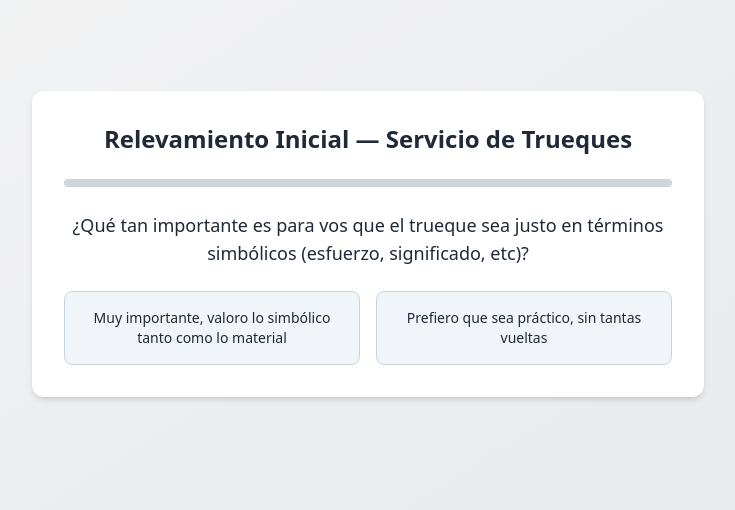
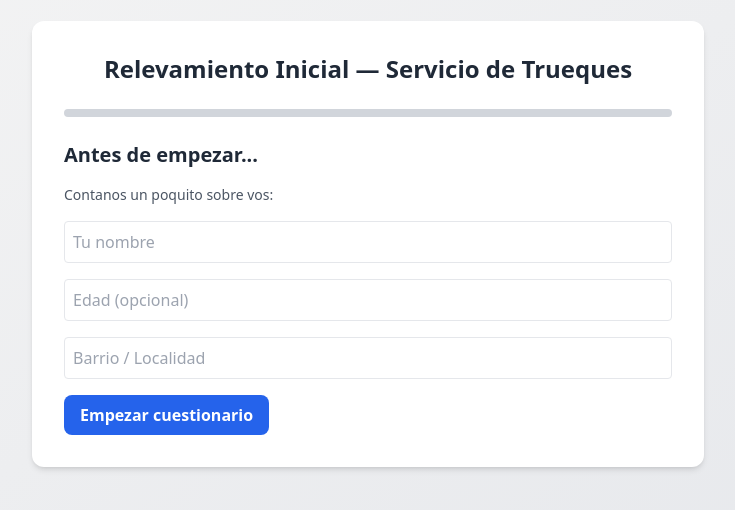
Before and after one commit to IsmaelHernandezUY/truequerelev, a React (Vite) app in the folder tek-trueque/: page / in a window 1280 px wide. Shown: the part 156-666 px from the top of the page, without its empty margins (272-1007 px from the left). Built offline with nearby package versions, Linux system fonts and the light colour scheme; the HTML template or start-up script is replaced by a standard one.

Commit message:
Update App.jsx

```diff
--- a/tek-trueque/src/App.jsx
+++ b/tek-trueque/src/App.jsx
@@ -1,4 +1,3 @@
-// pages/EncuestaTrueque.jsx
 import { useEffect, useState } from "react";
 import { motion } from "framer-motion";
 import { Button } from "@/components/ui/button";
@@ -7,59 +6,59 @@ import { Textarea } from "@/components/ui/textarea";
 
 const allQuestions = [
   {
-    title: "¿Qué valorás más al participar en un trueque?",
+    title: "¿Qué te gusta más cuando hacés un trueque?",
     options: [
-      { text: "La oportunidad de conocer nuevas personas", points: 9, tag: "comunitario", consequence: "Priorizás el vínculo social por sobre el objeto." },
-      { text: "El hecho de obtener algo útil para mí", points: 6, tag: "utilitario", consequence: "Primás la funcionalidad del intercambio." },
+      { text: "Conocer gente nueva y hacer comunidad", points: 9 },
+      { text: "Conseguir algo que realmente necesito", points: 6 },
     ],
   },
   {
-    title: "¿Aceptarías un trueque donde recibís saberes tradicionales (oficios, recetas, artes)?",
+    title: "Si alguien te ofrece enseñarte algo (una receta, un oficio), ¿te interesa?",
     options: [
-      { text: "Sí, ese tipo de conocimientos me interesa mucho", points: 9, tag: "cultural", consequence: "Valorás el capital cultural intangible." },
-      { text: "No, prefiero intercambios con cosas materiales", points: 5, tag: "utilitario", consequence: "Priorizás bienes tangibles y funcionales." },
+      { text: "¡Sí! Me encanta aprender cosas nuevas", points: 9 },
+      { text: "Prefiero intercambiar cosas físicas", points: 5 },
     ],
   },
   {
-    title: "Te proponen intercambiar tu tiempo libre por ayuda con trámites digitales. ¿Qué hacés?",
+    title: "Si alguien necesita ayuda con trámites digitales y te pide un rato de tu tiempo, ¿qué hacés?",
     options: [
-      { text: "Acepto, me parece un uso social de mi tiempo", points: 8, tag: "comunitario", consequence: "Tiempo como recurso colectivo de cooperación." },
-      { text: "No, prefiero usar mi tiempo en actividades personales", points: 5, tag: "individualista", consequence: "Preservás tu tiempo desde lo individual." },
+      { text: "Le ayudo, me gusta dar una mano", points: 8 },
+      { text: "Prefiero usar mi tiempo en otras cosas", points: 5 },
     ],
   },
   {
-    title: "¿Qué harías con objetos con fuerte valor emocional pero que ya no usás?",
+    title: "Tenés algo con valor emocional pero que ya no usás, ¿qué hacés?",
     options: [
-      { text: "Los trueco si sé que alguien los valorará igual que yo", points: 9, tag: "simbólico", consequence: "Te importa la carga afectiva del objeto." },
-      { text: "Prefiero no desprenderme de ellos", points: 6, tag: "conservador", consequence: "Apego personal al objeto, aunque no lo uses." },
+      { text: "Lo doy si sé que alguien lo va a valorar", points: 9 },
+      { text: "Me cuesta desprenderme aunque no lo use", points: 6 },
     ],
   },
   {
-    title: "¿Qué tan importante es para vos que el trueque sea justo en términos simbólicos (esfuerzo, significado, etc)?",
+    title: "¿Qué tan importante es para vos que el trueque sea justo también en lo simbólico (esfuerzo, intención)?",
     options: [
-      { text: "Muy importante, valoro lo simbólico tanto como lo material", points: 9, tag: "simbólico", consequence: "El valor está en el significado, no solo en la cosa." },
-      { text: "Prefiero que sea práctico, sin tantas vueltas", points: 6, tag: "funcional", consequence: "Buscás eficiencia por sobre simbolismos." },
+      { text: "Muy importante, el significado cuenta", points: 9 },
+      { text: "Mientras sea práctico, está bien", points: 6 },
     ],
   },
   {
-    title: "¿Aceptarías trueques con personas que no conocés previamente?",
+    title: "¿Harías un trueque con alguien que no conocés?",
     options: [
-      { text: "Sí, me gusta conocer nuevas realidades", points: 8, tag: "comunitario", consequence: "Abrís lazos con otras redes sociales." },
-      { text: "Preferiría intercambiar solo con conocidos/as", points: 6, tag: "individualista", consequence: "Priorizás confianza y previsibilidad." },
+      { text: "Sí, me gusta abrirme a otras personas", points: 8 },
+      { text: "Prefiero con personas de confianza", points: 6 },
     ],
   },
   {
-    title: "¿Por qué te interesa participar de una red de trueques?",
+    title: "¿Qué te motiva a sumarte a una red de trueque?",
     options: [
-      { text: "Porque creo en formas alternativas de economía", points: 9, tag: "sociocrítico", consequence: "Cuestionás el modelo económico tradicional." },
-      { text: "Porque puedo conseguir cosas sin gastar dinero", points: 6, tag: "utilitario", consequence: "Motivación pragmática frente al intercambio." },
+      { text: "Creo en otras formas de economía", points: 9 },
+      { text: "Está bueno poder conseguir cosas sin plata", points: 6 },
     ],
   },
   {
-    title: "¿Te interesa intercambiar habilidades o conocimientos?",
+    title: "¿Te interesa intercambiar saberes o habilidades?",
     options: [
-      { text: "Sí, el conocimiento también es un bien", points: 9, tag: "cultural", consequence: "Priorizás la educación como recurso de valor." },
-      { text: "No tanto, prefiero objetos concretos", points: 5, tag: "funcional", consequence: "Objetos físicos antes que lo intangible." },
+      { text: "Sí, el conocimiento también vale mucho", points: 9 },
+      { text: "Prefiero intercambiar cosas materiales", points: 5 },
     ],
   },
 ];
@@ -72,11 +71,20 @@ export default function App() {
   const [selected, setSelected] = useState(null);
   const [answers, setAnswers] = useState([]);
   const [comment, setComment] = useState("");
+  const [personalInfo, setPersonalInfo] = useState({ nombre: "", edad: "", barrio: "" });
+  const [infoComplete, setInfoComplete] = useState(false);
 
   useEffect(() => {
     const randomized = shuffle(allQuestions);
     setQuestions(randomized);
   }, []);
+
+  const handlePersonalChange = (e) => {
+    const { name, value } = e.target;
+    setPersonalInfo((prev) => ({ ...prev, [name]: value }));
+  };
+
+  const canContinue = personalInfo.nombre.trim() !== "" && personalInfo.barrio.trim() !== "";
 
   const handleSelect = (option) => setSelected(option);
 
@@ -96,41 +104,23 @@ export default function App() {
     setLevel(0);
     setSelected(null);
     setComment("");
+    setInfoComplete(false);
   };
 
   const isLast = level >= questions.length;
   const progress = (level / questions.length) * 100;
   const score = answers.reduce((sum, a) => sum + (a?.selected?.points || 0), 0);
 
-  const tags = answers.reduce((acc, a) => {
-    const tag = a?.selected?.tag;
-    acc[tag] = (acc[tag] || 0) + 1;
-    return acc;
-  }, {});
-
-  const perfilCliente = Object.entries(tags).sort((a, b) => b[1] - a[1])[0]?.[0];
-
-  const perfiles = {
-    comunitario: "🤝 Cliente Comunitarista — valorás los vínculos y la cooperación.",
-    utilitario: "🧰 Cliente Funcional — priorizás la utilidad por sobre el simbolismo.",
-    simbólico: "🎭 Cliente Simbólico — lo emocional y el significado guían tus decisiones.",
-    cultural: "📚 Cliente Culturalista — el conocimiento y la tradición son centrales para vos.",
-    individualista: "🧍 Cliente Individualista — protegés tus tiempos y espacios propios.",
-    funcional: "🛠 Cliente Pragmático — te mueve la lógica práctica del trueque.",
-    sociocrítico: "🌀 Cliente Crítico — cuestionás los modelos de consumo tradicionales.",
-    conservador: "🔒 Cliente Conservador — te guiás por estabilidad y pertenencia.",
-  };
-
   useEffect(() => {
     if (isLast) {
       const data = {
         fecha: new Date().toISOString(),
-        perfil: perfilCliente,
+        nombre: personalInfo.nombre,
+        barrio: personalInfo.barrio,
         puntaje: score,
         respuestas: answers.map((r) => ({
           pregunta: r.title,
           respuesta: r.selected.text,
-          tag: r.selected.tag,
           puntos: r.selected.points,
           comentario: r.comment,
         })),
@@ -140,11 +130,10 @@ export default function App() {
   }, [isLast]);
 
   const exportCSV = () => {
-    const headers = ["Pregunta", "Respuesta", "Tag", "Puntos", "Comentario"];
+    const headers = ["Pregunta", "Respuesta", "Puntos", "Comentario"];
     const rows = answers.map((a) => [
       `"${a.title}"`,
       `"${a.selected.text}"`,
-      a.selected.tag,
       a.selected.points,
       `"${a.comment || ""}"`,
     ]);
@@ -172,7 +161,39 @@ export default function App() {
         <h1 className="text-2xl font-bold">Relevamiento Inicial — Servicio de Trueques</h1>
         <Progress value={progress} className="h-2 bg-gray-300" />
 
-        {!isLast && questions[level] && (
+        {!infoComplete ? (
+          <div className="space-y-4 text-left">
+            <h2 className="text-xl font-semibold">Antes de empezar...</h2>
+            <p className="text-sm text-gray-600">Contanos un poquito sobre vos:</p>
+            <input
+              type="text"
+              name="nombre"
+              placeholder="Tu nombre"
+              value={personalInfo.nombre}
+              onChange={handlePersonalChange}
+              className="w-full border rounded p-2"
+            />
+            <input
+              type="text"
+              name="edad"
+              placeholder="Edad (opcional)"
+              value={personalInfo.edad}
+              onChange={handlePersonalChange}
+              className="w-full border rounded p-2"
+            />
+            <input
+              type="text"
+              name="barrio"
+              placeholder="Barrio / Localidad"
+              value={personalInfo.barrio}
+              onChange={handlePersonalChange}
+              className="w-full border rounded p-2"
+            />
+            <Button onClick={() => setInfoComplete(true)} disabled={!canContinue}>
+              Empezar cuestionario
+            </Button>
+          </div>
+        ) : !isLast && questions[level] ? (
           <>
             <h2 className="text-lg font-medium">{questions[level].title}</h2>
             <div className="grid grid-cols-1 sm:grid-cols-2 gap-4 mt-4">
@@ -195,40 +216,36 @@ export default function App() {
             {selected && (
               <div className="mt-4">
                 <Textarea
-                  placeholder="¿Por qué elegiste esta opción? (opcional)"
+                  placeholder="¿Querés contarnos por qué elegiste esta opción? (opcional)"
                   value={comment}
                   onChange={(e) => setComment(e.target.value)}
                 />
               </div>
             )}
+            {selected && (
+              <motion.div initial={{ opacity: 0 }} animate={{ opacity: 1 }} className="mt-4 space-y-2">
+                <Button onClick={nextLevel}>Continuar</Button>
+              </motion.div>
+            )}
           </>
-        )}
-
-        {selected && !isLast && (
-          <motion.div initial={{ opacity: 0 }} animate={{ opacity: 1 }} className="mt-4 space-y-2">
-            <Button onClick={nextLevel}>Continuar</Button>
-          </motion.div>
-        )}
-
-        {isLast && (
+        ) : (
           <div className="space-y-6">
             <div className="text-left space-y-1">
               <p className="text-xl font-semibold text-indigo-700">
-                Puntuación total: {score} / {questions.length * 10}
+                Gracias por participar, {personalInfo.nombre} 💬
               </p>
               <p className="text-base text-gray-700 italic">
-                {perfiles[perfilCliente] || "🧭 Perfil mixto — combinás varias perspectivas sociales."}
+                Tu puntaje total fue: {score} / {questions.length * 10}
               </p>
             </div>
             <div className="mt-6 border-t pt-4 space-y-4">
-              <h3 className="text-lg font-semibold text-left">Impacto de tus decisiones:</h3>
+              <h3 className="text-lg font-semibold text-left">Tus respuestas:</h3>
               {answers.map((ans, i) => (
                 <div key={i} className="text-left border p-4 rounded-lg bg-slate-50">
                   <p className="font-medium">{ans.title}</p>
                   <p className="text-sm text-indigo-700 mt-1">Elegiste: {ans.selected.text}</p>
-                  <p className="text-sm text-gray-600 italic mt-1">➡ {ans.selected.consequence}</p>
                   {ans.comment && (
-                    <p className="text-sm text-gray-500 mt-2">💬 Tu razonamiento: {ans.comment}</p>
+                    <p className="text-sm text-gray-500 mt-2">💬 Comentario: {ans.comment}</p>
                   )}
                 </div>
               ))}
```
